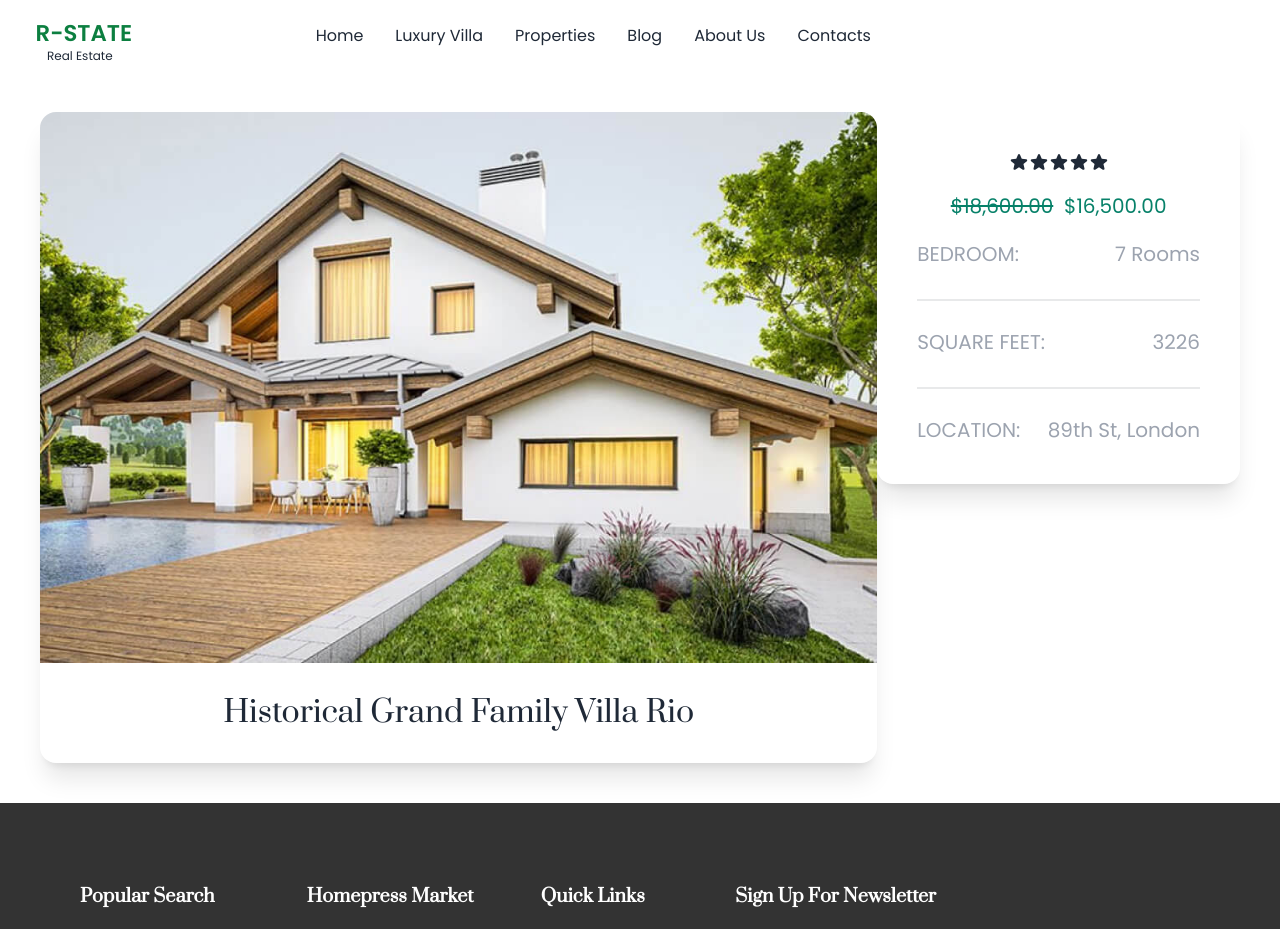
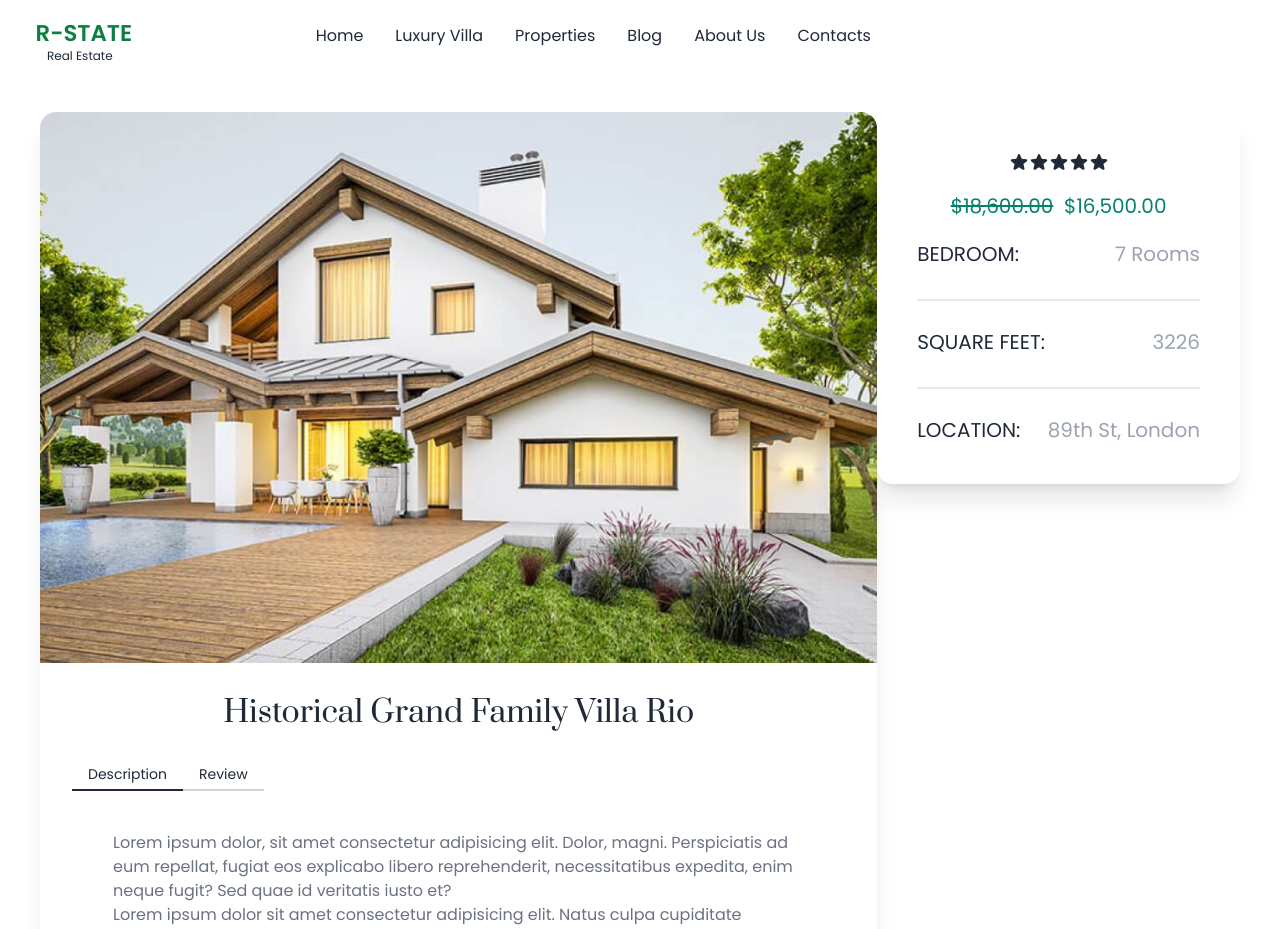
Before and after one commit to iamakmal/dev-realestate, a React (Vite) app: page /details in a window 1280 px wide. Shown: the top 929 px of the page. Built offline with nearby package versions, Linux system fonts and the light colour scheme.

Commit message:
implemented description and reviews tab

```diff
--- a/src/components/Details.jsx
+++ b/src/components/Details.jsx
@@ -8,7 +8,31 @@ export default function Details() {
         <div className="card w-[900px] bg-base-100 shadow-xl">
           <figure><img src="d1.jpg" alt="villa" /></figure>
           <div className="card-body">
-            <h2 className="text-3xl text-center font-prata">Historical Grand Family Villa Rio</h2>
+            <h2 className="text-3xl text-center font-prata mb-5">Historical Grand Family Villa Rio</h2>
+            <div role="tablist" class="tabs tabs-bordered">
+              <input type="radio" name="my_tabs_1" role="tab" class="tab" aria-label="Description" checked />
+              <div role="tabpanel" class="tab-content p-10">
+                <p className="text-gray-500">Lorem ipsum dolor, sit amet consectetur adipisicing elit. Dolor, magni. Perspiciatis ad eum repellat, fugiat eos explicabo libero reprehenderit, necessitatibus expedita, enim neque fugit? Sed quae id veritatis iusto et?</p>
+                <p className="text-gray-500">Lorem ipsum dolor sit amet consectetur adipisicing elit. Natus culpa cupiditate laboriosam! Nihil, ducimus debitis praesentium incidunt vero eos blanditiis dolores sint molestias odit, veritatis dolorum ab pariatur, libero veniam.</p>
+              </div>
+
+              <input type="radio" name="my_tabs_1" role="tab" class="tab" aria-label="Review" />
+              <div role="tabpanel" class="tab-content p-10">
+                <div className="chat chat-start">
+                  <div className="chat-image avatar placeholder">
+                  <div className="bg-warning text-black rounded-full w-12">
+                  <span className="text-xl">JP</span>
+                  </div>
+                  </div>
+                  <div className="chat-header">
+                    John Parker
+                    <time className="text-xs opacity-50">&nbsp; 2 hours ago</time>
+                  </div>
+                  <div className="chat-bubble chat-bubble-warning">I am really impressed by this villa. I think this villa is worth the price as it is located in the beautiful countryside.</div>
+                </div>
+              </div>
+
+            </div>
 
           </div>
         </div>
@@ -21,23 +45,23 @@ export default function Details() {
             <StarIcon className="h-5 w-5 peer peer-hover:text-yellow hover:text-yellow" />
           </div>
           <p className="text-main flex justify-center"><span className="line-through"> $18,600.00 </span>&nbsp; $16,500.00 </p>
-        <div className="flex justify-between text-gray-400">
+          <div className="flex justify-between ">
             <p className="">BEDROOM:</p>
-            <p className="">7 Rooms</p>
+            <p className="text-gray-400">7 Rooms</p>
           </div>
 
           <div className="divider mt-1"></div>
 
-        <div className="flex justify-between text-gray-400 -mt-4">
+          <div className="flex justify-between -mt-4">
             <p className="">SQUARE FEET:</p>
-            <p className="">3226</p>
+            <p className="text-gray-400">3226</p>
           </div>
 
           <div className="divider mt-1"></div>
 
-        <div className="flex justify-between text-gray-400 -mt-4">
+          <div className="flex justify-between -mt-4">
             <p className="">LOCATION:</p>
-            <p className="">89th St, London</p>
+            <p className="text-gray-400">89th St, London</p>
           </div>
         </div>
       </div>
```
Lines whose indentation alone changed are shown as unchanged.
